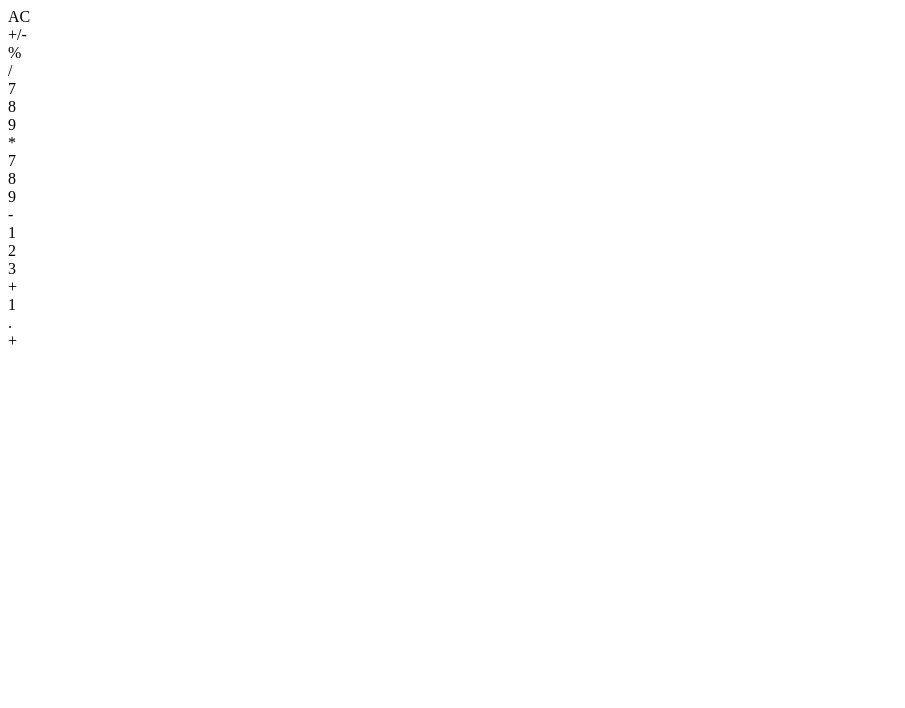
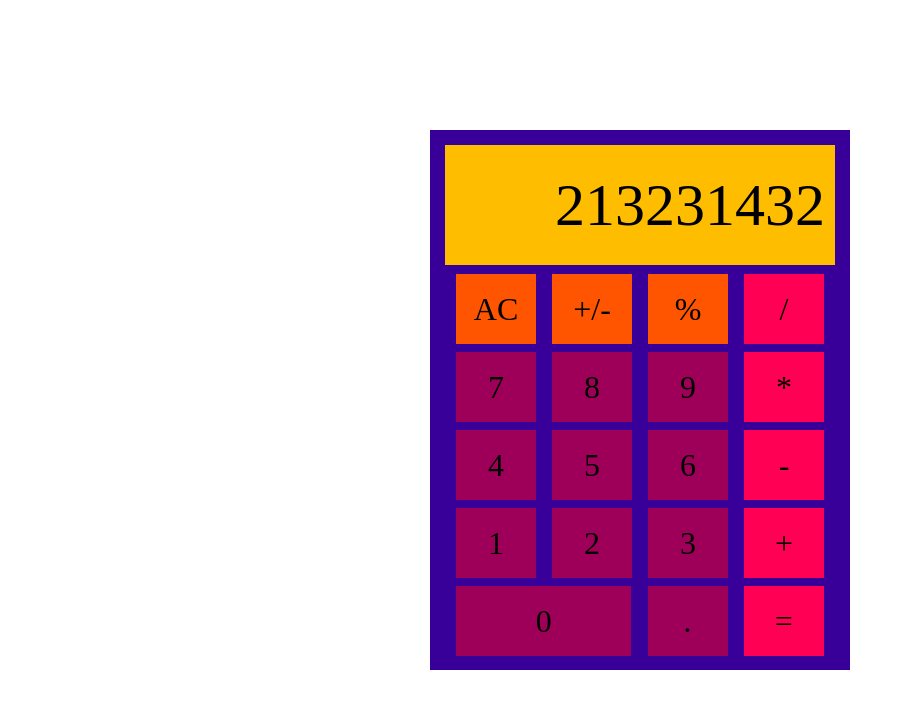
Before and after one commit to NeverMoreDown/Calculator-, a plain HTML site: page index.html in a window 1280 px wide. Shown: the whole page, without its empty margins (0-905 px from the left). Drawn offline with Linux system fonts and the light colour scheme.

Commit message:
add style to calculator in html

```diff
--- a/index.html
+++ b/index.html
@@ -5,39 +5,42 @@
     <meta name="viewport" content="width=device-width, initial-scale=1.0">
     <title>Document</title>
     <script src="script.js" defer></script>
+    <link rel="stylesheet" href="style.css">
 </head>
 <body>
+    <div id="container">
         <div id="calculator">
-        <div id="display"></div>
+            <div id="display">213231432</div>
             <div id="buttons">
-            <div id="btnRow1">
+                <div class="row" id="btnRow1">
                     <div class="button" id="AC">AC</div>
-                <div class="button" id="+/-">+/-</div>
-                <div class="button" id="%">%</div>
-                <div class="button" id="/">/</div>
+                    <div class="button" id="neg">+/-</div>
+                    <div class="button" id="percent">%</div>
+                    <div class="button" id="divide">/</div>
                 </div>
-            <div id="btnRow2">
-                <div class="button" id="7">7</div>
-                <div class="button" id="8">8</div>
-                <div class="button" id="9">9</div>
-                <div class="button" id="*">*</div>
+                <div class="row" id="btnRow2">
+                    <div class="button" id="seven">7</div>
+                    <div class="button" id="eight">8</div>
+                    <div class="button" id="nine">9</div>
+                    <div class="button" id="multiply">*</div>
                 </div>
-            <div id="btnRow3">
-                <div class="button" id="4">7</div>
-                <div class="button" id="5">8</div>
-                <div class="button" id="6">9</div>
-                <div class="button" id="-">-</div>
+                <div class="row" id="btnRow3">
+                    <div class="button" id="four">4</div>
+                    <div class="button" id="five">5</div>
+                    <div class="button" id="six">6</div>
+                    <div class="button" id="subtract">-</div>
                 </div>
-            <div id="btnRow4">
-                <div class="button" id="1">1</div>
-                <div class="button" id="2">2</div>
-                <div class="button" id="3">3</div>
-                <div class="button" id="+">+</div>
+                <div class="row" id="btnRow4">
+                    <div class="button" id="one">1</div>
+                    <div class="button" id="two">2</div>
+                    <div class="button" id="three">3</div>
+                    <div class="button" id="add">+</div>
                 </div>
-            <div id="btnRow4">
-                <div class="button" id="0">1</div>
-                <div class="button" id=".">.</div>
-                <div class="button" id="=">+</div>
+                <div class="row" id="btnRow4">
+                    <div class="button" id="zero">0</div>
+                    <div class="button" id="dot">.</div>
+                    <div class="button" id="equal"> =</div>
+                </div>
             </div>
         </div>
     </div>
--- a/style.css
+++ b/style.css
@@ -0,0 +1,97 @@
+html,body {
+    height: 100%;
+    display: flex;
+    justify-content: center;
+    align-items: center;
+    margin: 0px;
+    padding: 0px;
+}
+#container {
+    display: flex;
+    align-content: center;
+    justify-content: center;
+    margin: 0;
+    padding: 0;
+    background-color: black;
+    margin: 0px;
+    padding: 0px;
+}
+
+#calculator {
+    display: flex;
+    flex-direction: column;
+    align-items: center;
+    justify-content: space-evenly;
+    height: 520px;
+    width: 400px;
+    background-color: #390099;
+    margin: 0px;
+    padding: 0px;
+    padding: 10px;
+}
+
+#display {
+    height: 100px;
+    width: 370px;
+    background-color: #FFBD00;
+    margin: 0px;
+    margin-top: 5px;
+    margin-bottom: 5px;
+    padding: 10px;
+    display: flex;
+    justify-content: flex-end;
+    align-items: center;
+    font-size: 60px;
+}
+
+#buttons {
+    display: flex;
+    flex-direction: column;
+    align-items: center;
+    justify-content: space-evenly;
+    width: 350px;
+    height: 325px;
+    margin: 0px;
+    padding: 0px;
+    flex: 1 1 auto;
+    font-size: 32px;
+}
+
+
+.row {
+    display: flex;
+    align-items: center;
+    justify-content: space-evenly;
+    width: 400px;
+    height: 70px;
+    flex: 1 1 auto;
+}
+
+#btnRow4 {
+    flex-shrink: 1;
+}
+
+.button {
+    display: flex;
+    align-items: center;
+    justify-content: space-evenly;
+    width: 80px;
+    height: 70px;
+    background-color: blue;
+}
+
+#zero {
+    width: 175px;
+}
+
+#AC, #neg, #percent {
+    background-color: #FF5400;
+}
+
+#divide, #multiply, #subtract, #add, #equal{
+    background-color: #FF0054;
+}
+
+#nine, #eight, #seven, #six, #five, #four, #three, #two, #one, #dot, #zero {
+    background-color: #9E0059;
+}
```
Lines whose indentation alone changed are shown as unchanged.
